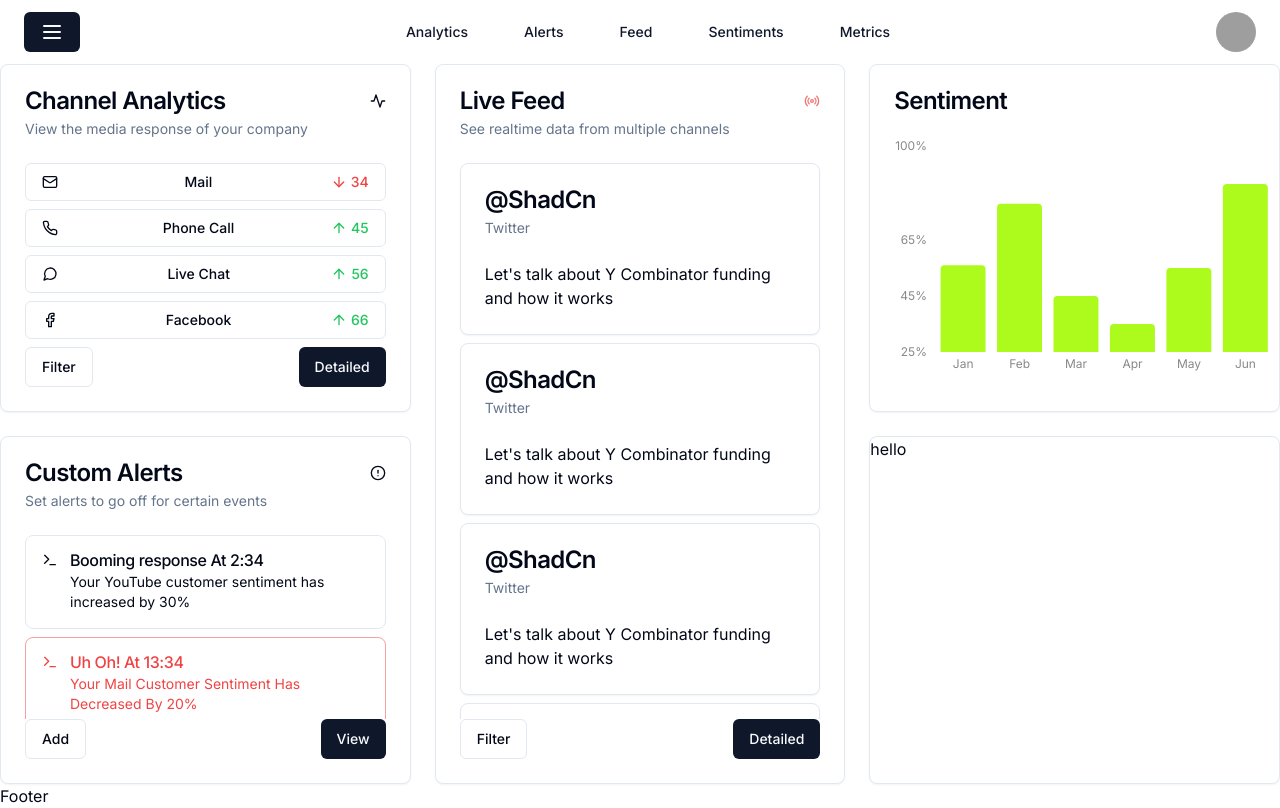
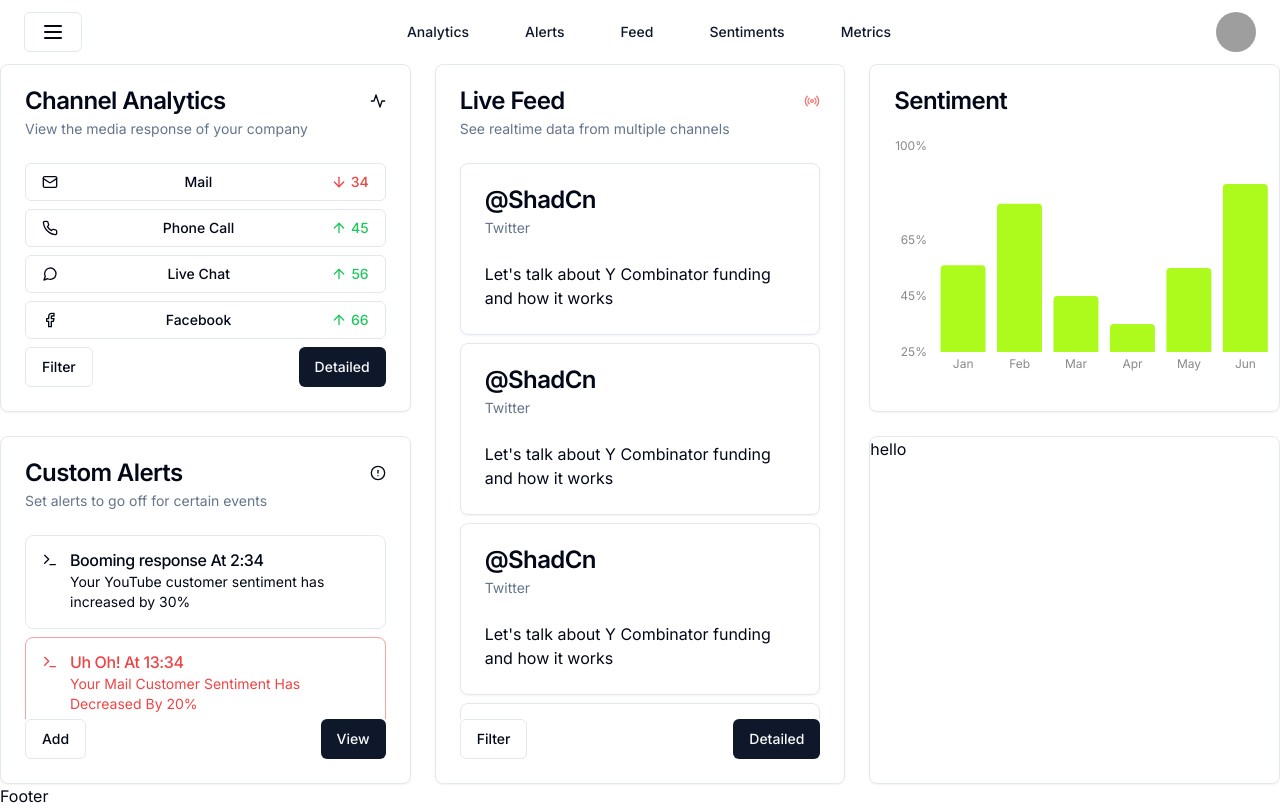
Before and after one commit to UmbrellaCrow612/real-time-customer-engagement-dashboard, a Next.js app: page / in a window 1280 px wide. Built offline with nearby package versions, Linux system fonts and the light colour scheme; grey boxes are pictures that could not be loaded.

Commit message:
changed icon color

```diff
--- a/src/components/Navbar/MobileMenu.tsx
+++ b/src/components/Navbar/MobileMenu.tsx
@@ -7,7 +7,7 @@ export default function MobileMenu() {
     <>
       <Sheet>
         <SheetTrigger asChild>
-          <Button>
+          <Button variant={"outline"}>
             <MenuIcon />
           </Button>
         </SheetTrigger>
```
